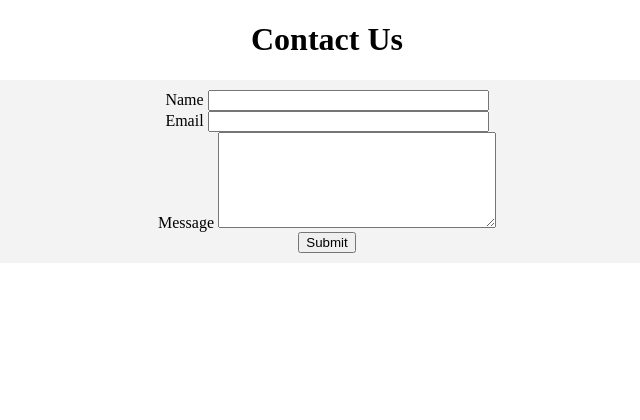
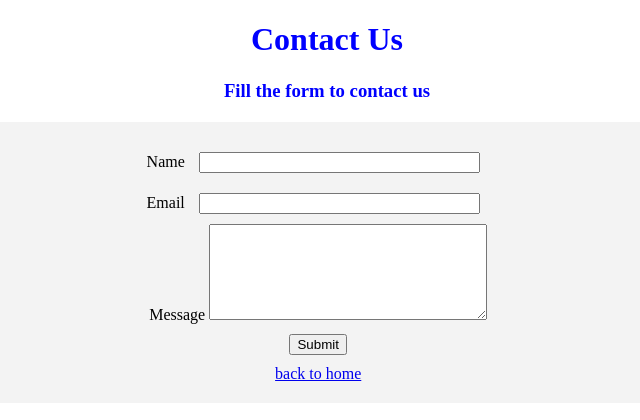
Before and after one commit to ecitizen-ke/brian-python-training, a Flask app: template flask-contact-form-app/contact_page_app/templates/contact.html in a window 1280 px wide. Shown: the top 420 px of the page, without its empty margins (313-953 px from the left). Run offline with Flask 3, Linux system fonts and the light colour scheme; the template is opened without the code that fills it, so the values that code supplies are empty, except form fields; form fields are guessed from the names that the template uses.

Commit message:
added style on home_page and contact form

```diff
--- a/flask-contact-form-app/contact_page_app/forms.py
+++ b/flask-contact-form-app/contact_page_app/forms.py
@@ -4,6 +4,7 @@ from wtforms.validators import DataRequired, Email
 
 
 class ContactForm(FlaskForm):
+
     name = StringField('Name', validators=[DataRequired()])
     email = StringField('Email', validators=[DataRequired(), Email()])
     message = TextAreaField('Message', validators=[DataRequired()])
--- a/flask-contact-form-app/contact_page_app/templates/contact.html
+++ b/flask-contact-form-app/contact_page_app/templates/contact.html
@@ -7,20 +7,33 @@
     <style>
       .alert {
         color: red;
+        text-align: center;
       }
       h1 {
         text-align: center;
+        color: blue;
+      }
+      h3 {
+        text-align: center;
+        color: blue;
       }
       form {
-        padding: 10px;
-        margin: 5px;
+        padding: 20px;
+        margin: 20px;
         background-color: #f3f3f3;
         text-align: center;
+        margin-left: 14rem;
+        width: 60%;
+      }
+
+      input {
+        margin: 10px;
       }
     </style>
   </head>
   <body>
     <h1>Contact Us</h1>
+    <h3>Fill the form to contact us</h3>
     {% with messages = get_flashed_messages(with_categories=true) %} {% if
     messages %} {% for category, message in messages %}
     <div class="alert alert-{{ category }}">{{ message }}</div>
@@ -46,6 +59,7 @@
         {% endfor %}
       </div>
       <div>{{ form.submit }}</div>
+      <a href="{{ url_for('home_bp.index') }}">back to home</a>
     </form>
   </body>
 </html>
```
Also changed, not shown: flask-contact-form-app/home_page_app/templates/index.html (+8 -1 lines).
